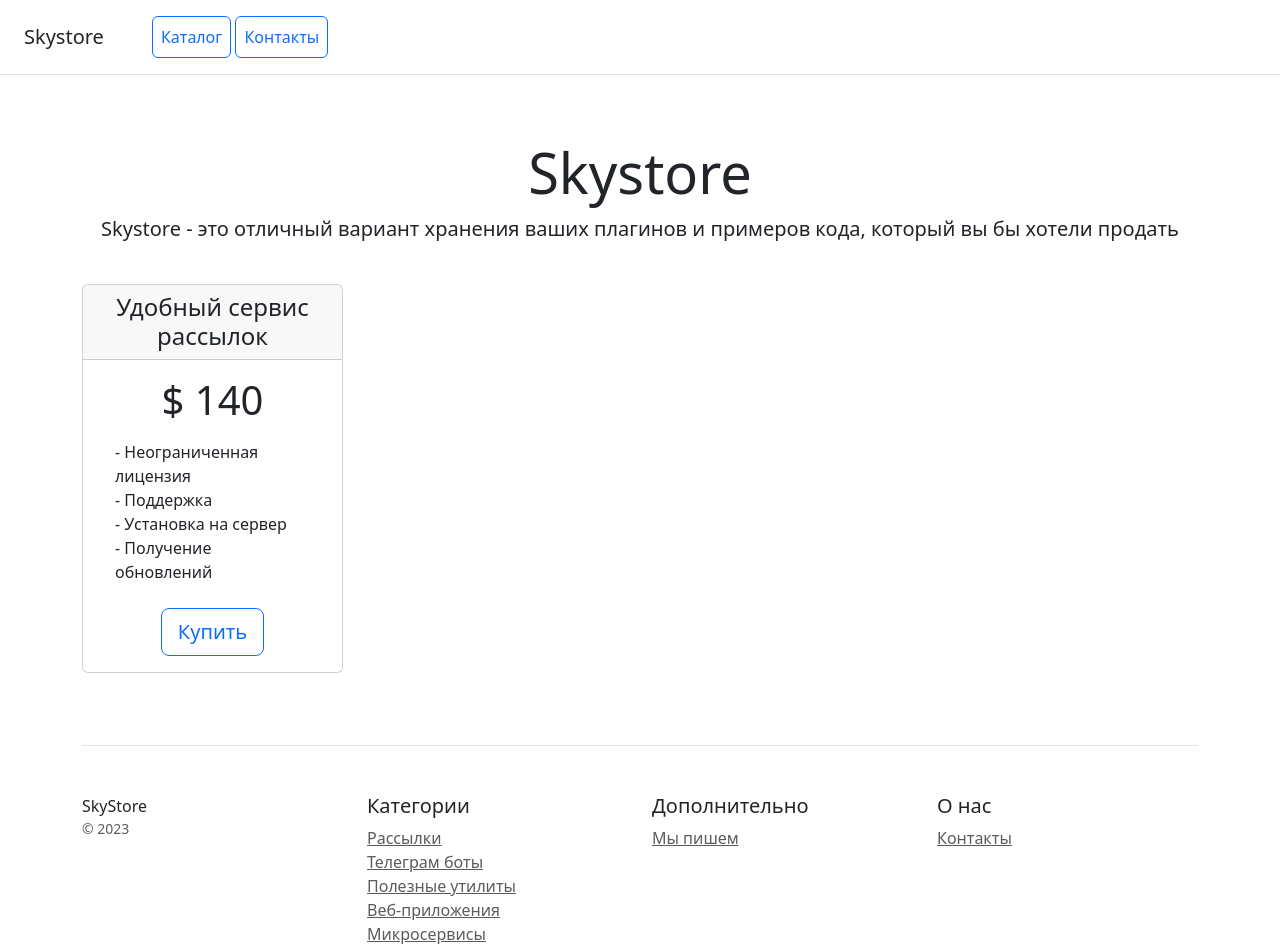
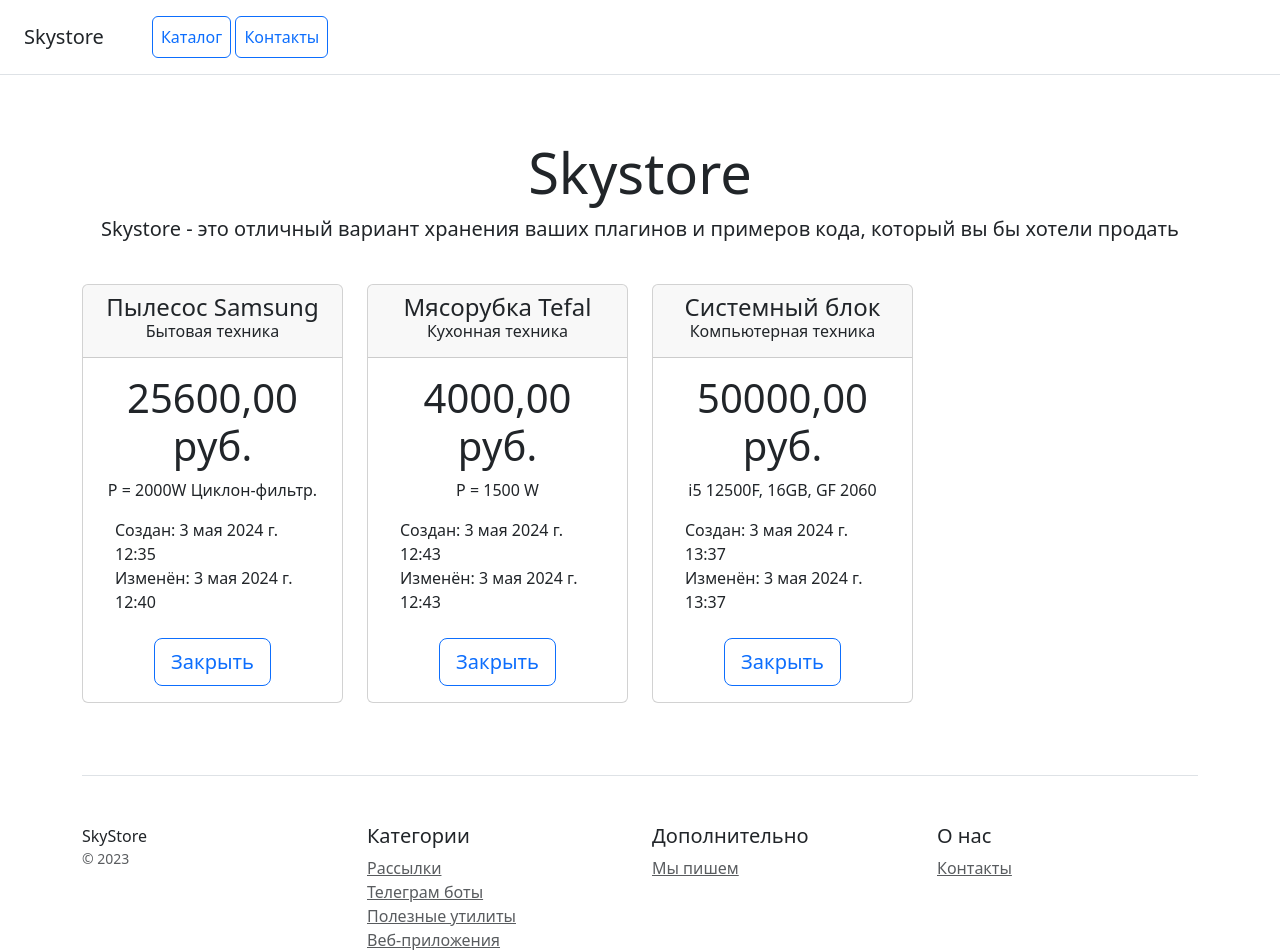
Before and after one commit to fivtin/django-project, a Django app: page / in a window 1280 px wide. Shown: the top 950 px of the page. Run offline with Django 5.2, Linux system fonts and the light colour scheme; data comes from the database, SQL or seed files in the repository.

Commit message:
task 2 - show all products on main page

```diff
--- a/catalog/templates/catalog/main.html
+++ b/catalog/templates/catalog/main.html
@@ -23,23 +23,28 @@
 
 <div class="container">
     <div class="row text-center">
+        {% for object in objects %}
         <div class="col-3">
             <div class="card mb-4 box-shadow">
                 <div class="card-header">
-                    <h4 class="my-0 font-weight-normal">Удобный сервис рассылок</h4>
+                    <h4 class="my-0 font-weight-normal">{{ object.title }}</h4>
+                    <h6>{{ object.category.title }}</h6>
                 </div>
                 <div class="card-body">
-                    <h1 class="card-title pricing-card-title">$ 140</h1>
+                    {% if object.image %}
+                    <img src="/media/{{ object.image }}" width="100%" />
+                    {% endif %}
+                    <h1 class="card-title pricing-card-title">{{ object.price }} руб.</h1>
+                    <p>{{ object.description|slice:100 }}</p>
                     <ul class="list-unstyled mt-3 mb-4 text-start m-3">
-                        <li>- Неограниченная лицензия</li>
-                        <li>- Поддержка</li>
-                        <li>- Установка на сервер</li>
-                        <li>- Получение обновлений</li>
+                        <li>Создан: {{ object.created_at }}</li>
+                        <li>Изменён: {{ object.updated_at }}</li>
                     </ul>
-                    <button type="button" class="btn btn-lg btn-block btn-outline-primary">Купить</button>
+                    <button type="button" class="btn btn-lg btn-block btn-outline-primary">Закрыть</button>
                 </div>
             </div>
         </div>
+        {% endfor %}
     </div>
 
     <footer class="pt-4 my-md-5 pt-md-5 border-top">
--- a/catalog/views.py
+++ b/catalog/views.py
@@ -7,12 +7,15 @@ from catalog.models import Product
 
 
 def main_page(request):
-    return render(request, "catalog/main.html")
+    context = {
+        'objects': Product.objects.all()
+    }
+    return render(request, "catalog/main.html", context)
 
 
 def product_detail(request, pk: int):
     context = {
-        'object': get_object_or_404(Product,pk=pk)
+        'object': get_object_or_404(Product, pk=pk)
     }
     return render(request, 'catalog/product_detail.html', context)
 
```
Also changed, not shown: fixtures/products.json (+11 -1 lines).
